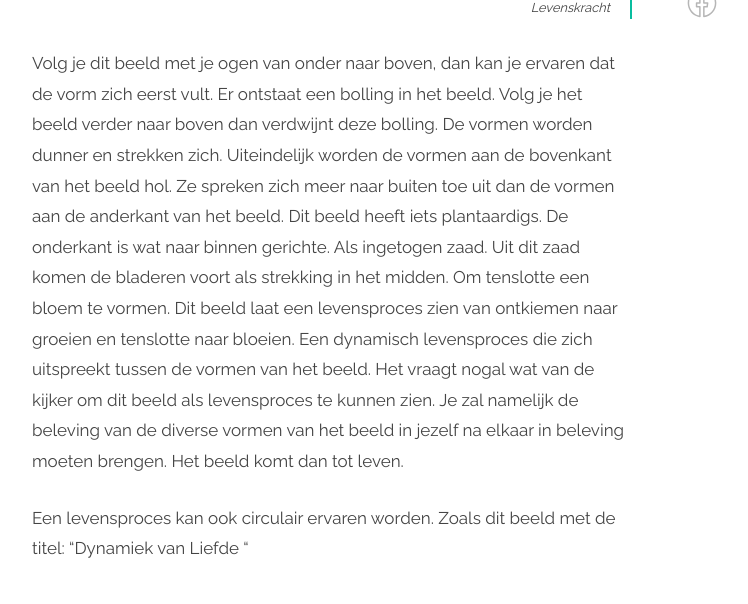
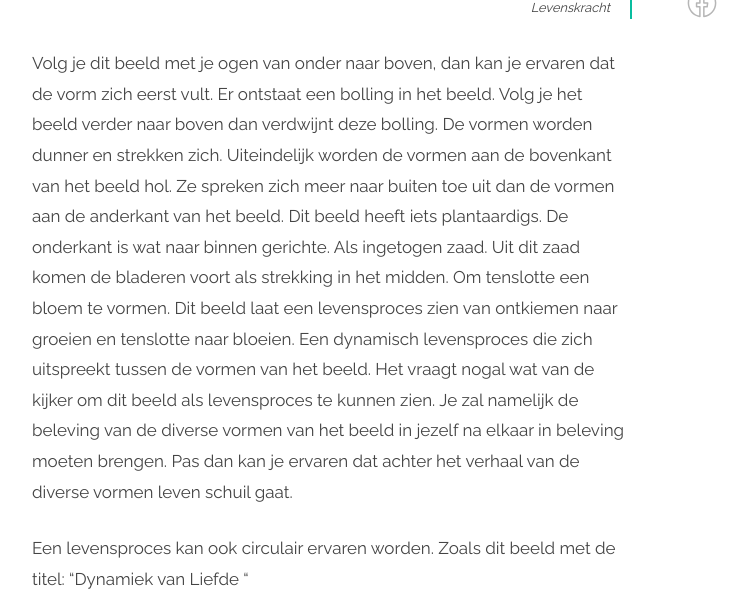
Before and after one commit to feicohajonides2020/feicohajonides2020.github.io, a Jekyll site: the page built from _posts/2019-10-09-Organische Beeldhouwkunst.md, in a window 1280 px wide and 900 px high, scrolled down 1984 px, cut to the strip 207-811 px from the top of the window. Shown: the whole strip, without its empty margins (308-1056 px from the left). Built offline with Jekyll 4.4.1, drawn with Linux system fonts in a browser that asks for light colours.

Commit message:
Update 2019-10-09-Organische Beeldhouwkunst.md

```diff
--- a/_posts/2019-10-09-Organische Beeldhouwkunst.md
+++ b/_posts/2019-10-09-Organische Beeldhouwkunst.md
@@ -24,7 +24,7 @@ Volg je dit beeld met je ogen van onder naar boven, dan kan je ervaren dat de vo
 Dit beeld heeft iets plantaardigs. De onderkant is wat naar binnen gerichte. Als ingetogen zaad. Uit dit zaad komen de bladeren voort als strekking in het midden. Om tenslotte een bloem te vormen.
 Dit beeld laat een levensproces zien van ontkiemen naar groeien en tenslotte naar bloeien.
 Een dynamisch levensproces die zich uitspreekt tussen de vormen van het beeld.
-Het vraagt nogal wat van de kijker om dit beeld als levensproces te kunnen zien. Je zal namelijk de beleving van de diverse vormen van het beeld in jezelf na elkaar in beleving moeten brengen. Het beeld komt dan tot leven.
+Het vraagt nogal wat van de kijker om dit beeld als levensproces te kunnen zien. Je zal namelijk de beleving van de diverse vormen van het beeld in jezelf na elkaar in beleving moeten brengen. Pas dan kan je ervaren dat achter het verhaal van de diverse vormen leven schuil gaat.
 
 Een levensproces kan ook circulair ervaren worden. Zoals dit beeld met de titel: "Dynamiek van Liefde "
 
```
